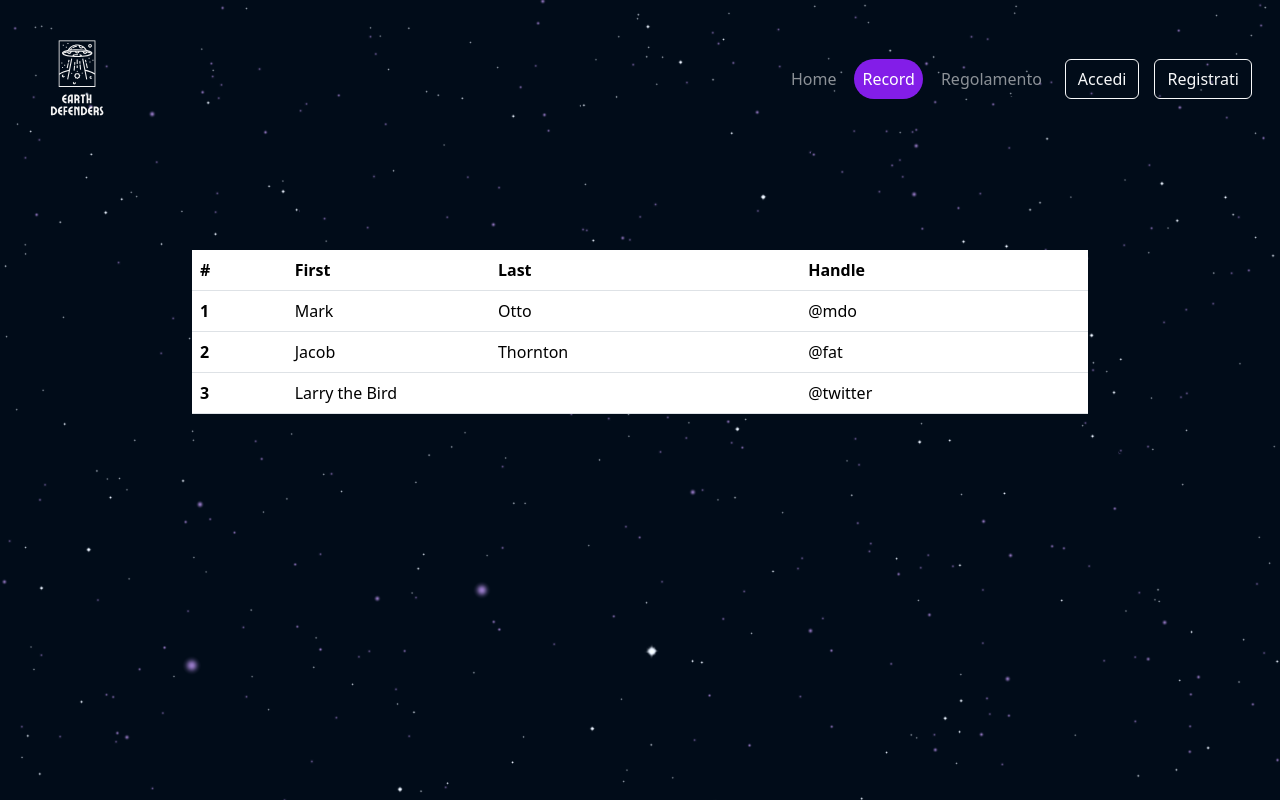
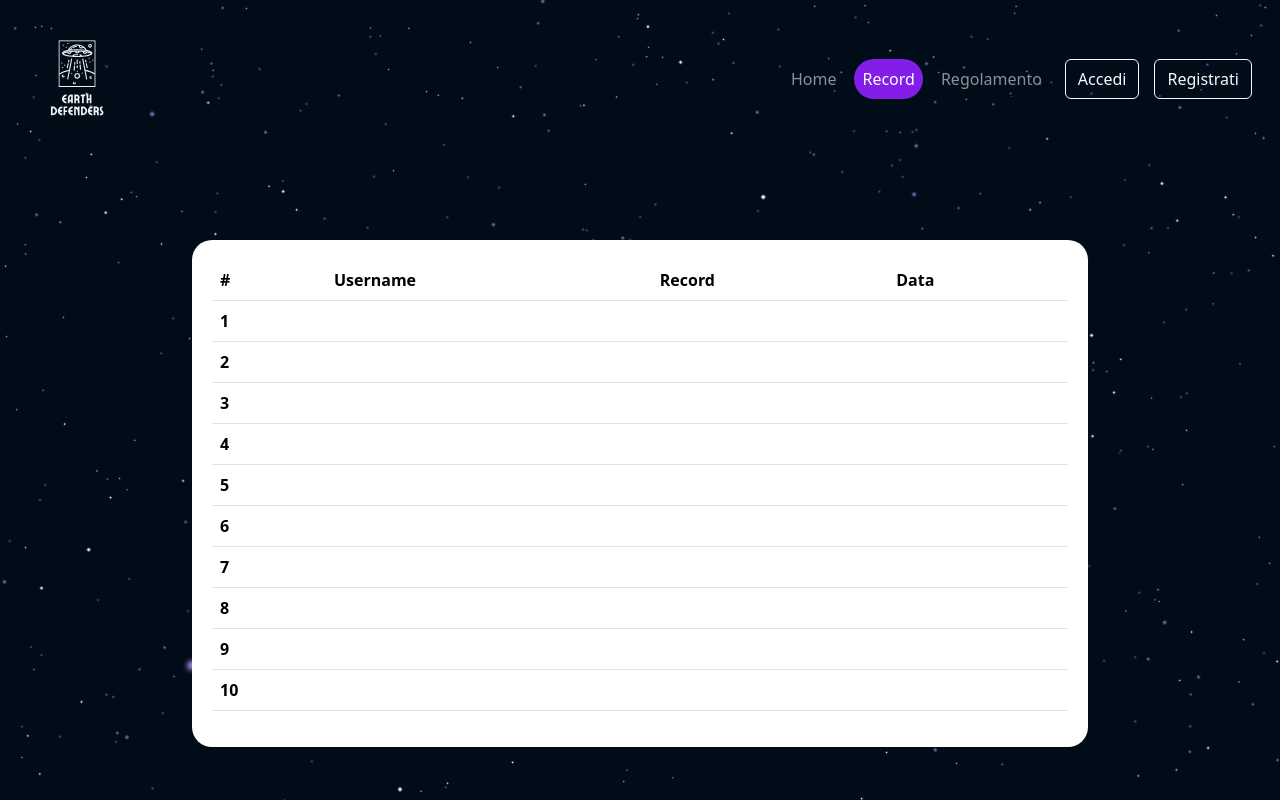
Before and after one commit to Flavio0410/Earth-Defenders, a PHP site: page /src/html/record.html in a window 1280 px wide. Run offline with PHP 8.4, Linux system fonts and the light colour scheme; lists and menus that the app fills with data are empty; some libraries are stand-ins or nearby versions.

Commit message:
add record page

```diff
--- a/index.html
+++ b/index.html
@@ -67,7 +67,4 @@
 
     </div>
   </body>
-
-
-
 </html>
--- a/src/html/record.html
+++ b/src/html/record.html
@@ -11,6 +11,7 @@
     <script src="https://code.jquery.com/jquery-3.1.1.js" integrity="sha256-16cdPddA6VdVInumRGo6IbivbERE8p7CQR3HzTBuELA=" crossorigin="anonymous"></script>
     <script src="https://cdn.jsdelivr.net/npm/jquery-validation@1.19.5/dist/jquery.validate.min.js"></script>
     <link rel="stylesheet" type="text/css" href="../../style/navbar.css" />
+    <link rel="stylesheet" type="text/css" href="../../style/record.css" />
 </head>
 <body>
       <div id="navigationbar"></div>
@@ -20,36 +21,73 @@
         });
         </script>
 
-        <div id="mainContain">
+        <div id="mainContain" class="containAll">
             <script type="module" src="../Starspace.js"></script>
-            <div class="justify-content-center" id="tablecontainer" style="display: flex; z-index: 100; width: 70%; height: 200px; position: fixed; align-items: center; left: 15%; top: 30%;">
-              <table class="table" style="color: white;">
+            <div class="recordtablecontainer" id="tablecontainerID">
+              <table class="table">
                 <thead>
                   <tr>
                     <th scope="col">#</th>
-                    <th scope="col">First</th>
-                    <th scope="col">Last</th>
-                    <th scope="col">Handle</th>
+                    <th scope="col">Username</th>
+                    <th scope="col">Record</th>
+                    <th scope="col">Data</th>
                   </tr>
                 </thead>
                 <tbody>
                   <tr>
                     <th scope="row">1</th>
-                    <td>Mark</td>
-                    <td>Otto</td>
-                    <td>@mdo</td>
+                    <td></td>
+                    <td></td>
+                    <td></td>
                   </tr>
                   <tr>
                     <th scope="row">2</th>
-                    <td>Jacob</td>
-                    <td>Thornton</td>
-                    <td>@fat</td>
+                    <td></td>
+                    <td></td>
+                    <td></td>
                   </tr>
                   <tr>
                     <th scope="row">3</th>
-                    <td colspan="2">Larry the Bird</td>
-                    <td>@twitter</td>
+                    <td></td>
+                    <td></td>
+                    <td></td>
                   </tr>
+                  <th scope="row">4</th>
+                    <td></td>
+                    <td></td>
+                    <td></td>
+                  </tr>
+                  <th scope="row">5</th>
+                    <td></td>
+                    <td></td>
+                    <td></td>
+                  </tr>
+                  <th scope="row">6</th>
+                    <td></td>
+                    <td></td>
+                    <td></td>
+                  </tr>
+                  <th scope="row">7</th>
+                    <td></td>
+                    <td></td>
+                    <td></td>
+                  </tr>
+                  <th scope="row">8</th>
+                    <td></td>
+                    <td></td>
+                    <td></td>
+                  </tr>
+                  <th scope="row">9</th>
+                    <td></td>
+                    <td></td>
+                    <td></td>
+                  </tr>
+                  <th scope="row">10</th>
+                    <td></td>
+                    <td></td>
+                    <td></td>
+                  </tr>
+
                 </tbody>
               </table>
           </div>
--- /dev/null
+++ b/style/record.css
@@ -0,0 +1,31 @@
+body{
+    background-color: #000000;
+    overflow: hidden;
+    margin: 0;
+    padding: 0;
+    width: 100%;
+    height: 100%;
+}
+
+.containAll{
+    height: 100vh;
+    width: 100vw;
+    position: relative;
+    top: 0;
+    left: 0;
+    z-index: 1;
+  }
+
+.recordtablecontainer{
+    display: flex;
+    z-index: 100;
+    width: 70%;
+    height: auto;
+    position: fixed;
+    align-items: center;
+    left: 15%;
+    top: 30%;
+    border-radius: 20px;
+    background-color: white;
+    padding: 20px;
+}
--- a/style/style.css
+++ b/style/style.css
@@ -79,7 +79,7 @@ body {
   display: flex;
   justify-content: center;
   align-items: center;
-  top: 60%;
+  top: 55%;
   font-weight: 600;
   font-size: 18px;
   padding: 0 18px;
```
Also changed, not shown: 1 other file.
